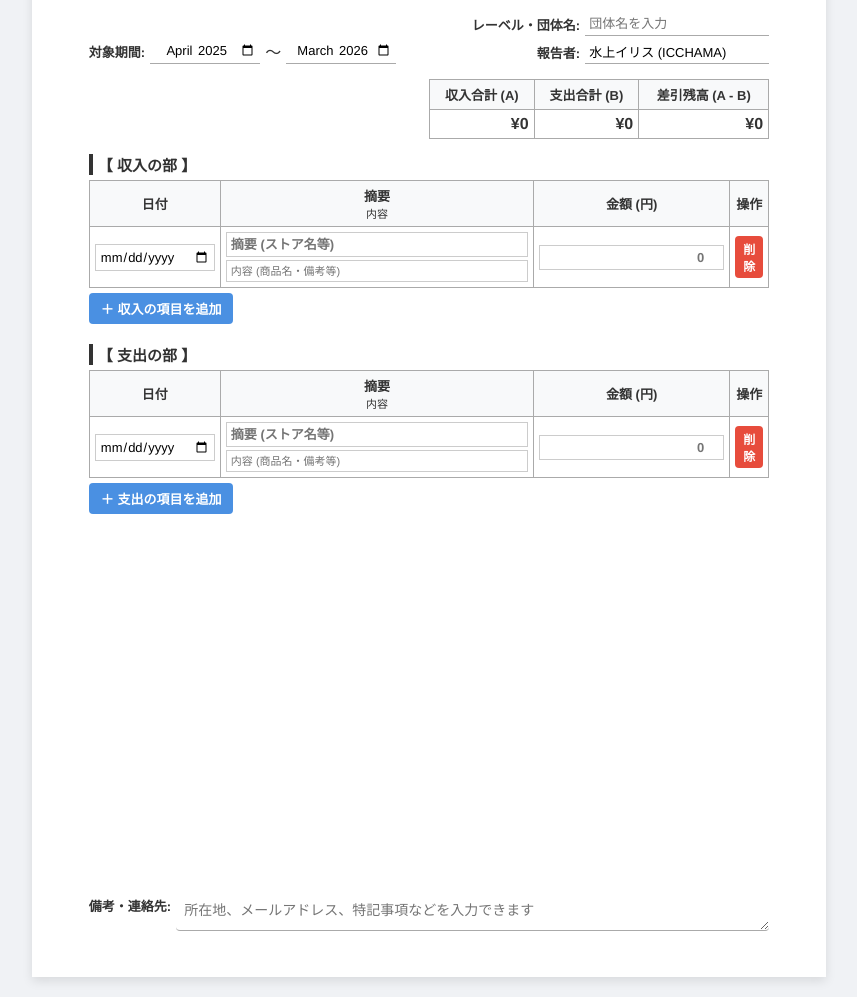
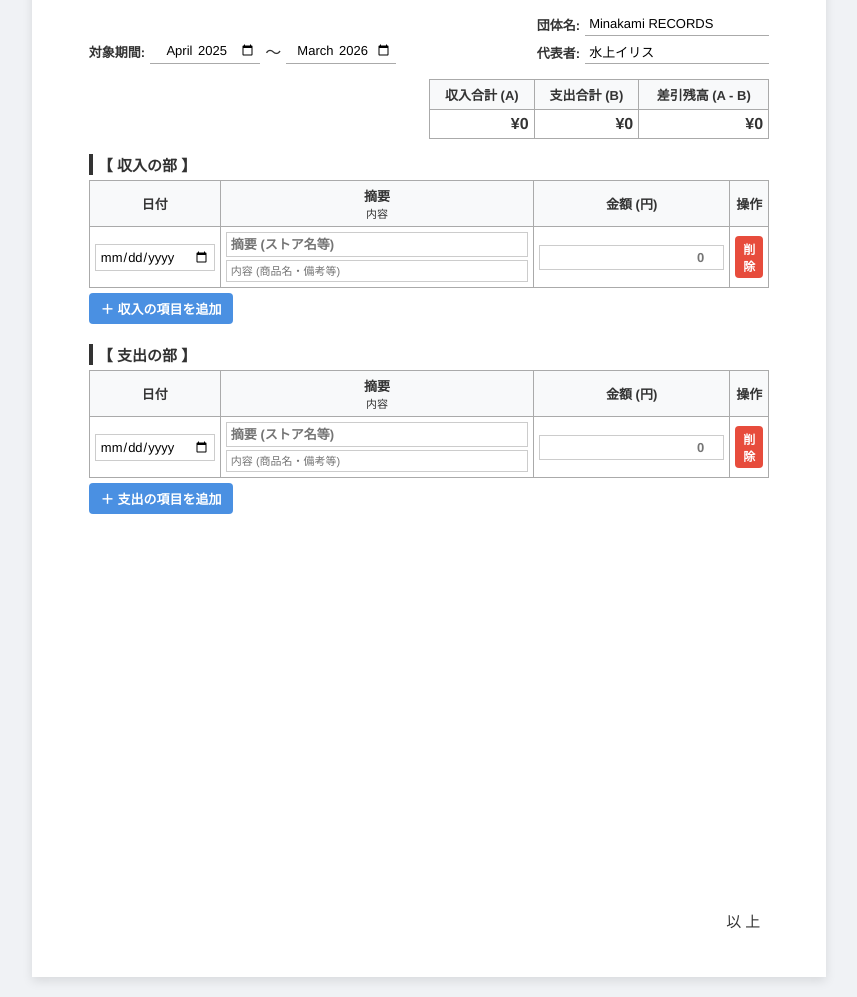
Before and after one commit to ikkunN700S/money-report-app, a plain HTML site: page index.html in a window 1280 px wide. Shown: the part 415-1412 px from the top of the page, without its empty margins (211-1068 px from the left). Drawn offline with Linux system fonts and the light colour scheme.

Commit message:
フッタ変更

```diff
--- a/index.html
+++ b/index.html
@@ -43,12 +43,12 @@
             </div>
             <div class="header-right">
                 <div class="info-group">
-                    <label>レーベル・団体名:</label>
-                    <input type="text" id="label-name" placeholder="団体名を入力">
+                    <label>団体名:</label>
+                    <input type="text" id="label-name" value="Minakami RECORDS" placeholder="団体名を入力">
                 </div>
                 <div class="info-group">
-                    <label>報告者:</label>
-                    <input type="text" id="reporter-name" value="水上イリス (ICCHAMA)" placeholder="名前を入力">
+                    <label>代表者:</label>
+                    <input type="text" id="reporter-name" value="水上イリス" placeholder="名前を入力">
                 </div>
             </div>
         </div>
@@ -101,10 +101,7 @@
         </div>
 
         <div class="doc-footer">
-            <div class="info-group footer-notes">
-                <label>備考・連絡先:</label>
-                <textarea id="footer-text" rows="2" placeholder="所在地、メールアドレス、特記事項などを入力できます"></textarea>
-            </div>
+            <div class="end-mark">以上</div>
         </div>
     </div>
 
--- a/style.css
+++ b/style.css
@@ -274,24 +274,11 @@ th {
     padding-top: 15px;
 }
 
-.footer-notes {
-    align-items: flex-start;
-}
-
-.footer-notes label {
-    margin-top: 5px;
-}
-
-.footer-notes textarea {
-    height: 40px;
-    border: none;
-    border-bottom: 1px solid var(--border-color);
-    background: transparent;
-}
-
-.footer-notes textarea:focus {
-    outline: none;
-    border-bottom-color: var(--accent-color);
+.end-mark {
+    text-align: right;
+    font-size: 15px;
+    padding-right: 5px;
+    letter-spacing: 4px;
 }
 
 @page {
```
